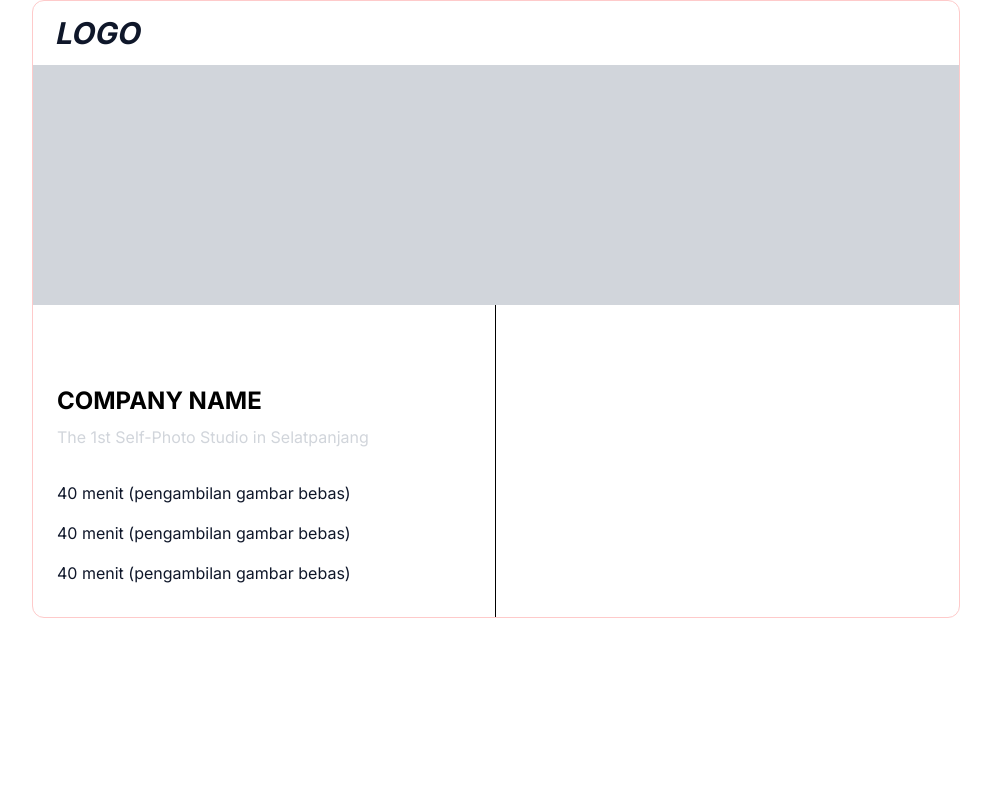
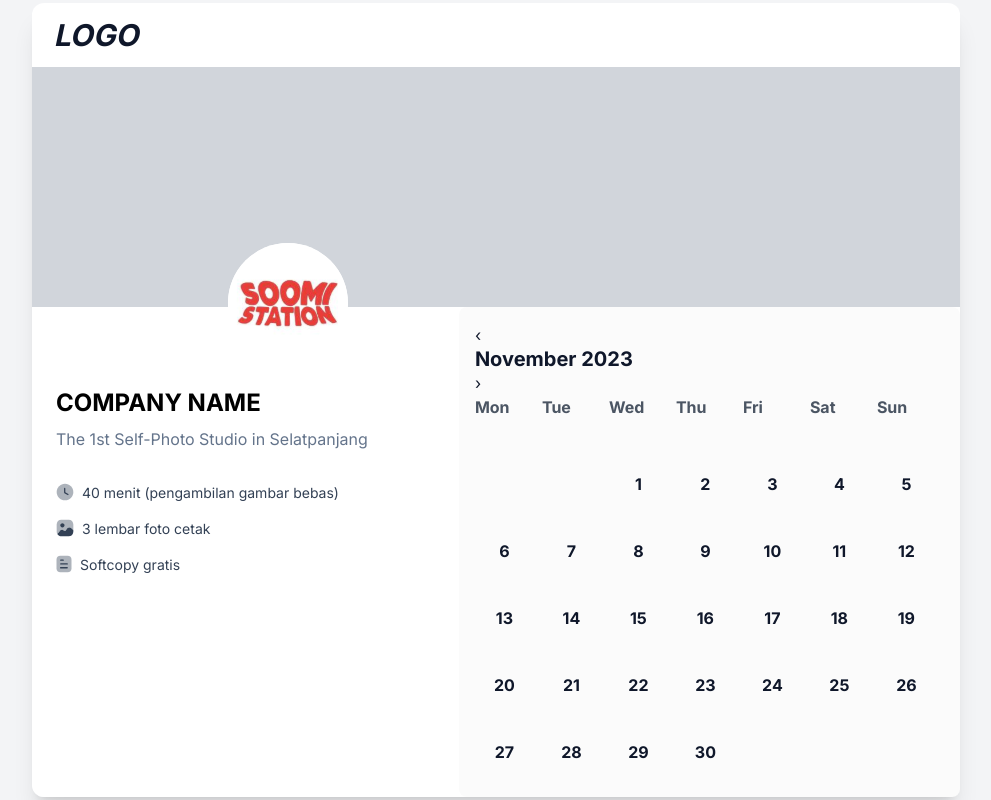
Before and after one commit to crendyyy/Photobox, a React (Vite) app: page / in a window 1280 px wide. Shown: the whole page, without its empty margins (144-1135 px from the left). Built offline with nearby package versions, Linux system fonts and the light colour scheme.

Commit message:
Create Calendar components

```diff
--- a/package.json
+++ b/package.json
@@ -12,6 +12,7 @@
   "dependencies": {
     "framer-motion": "^10.16.5",
     "react": "^18.2.0",
+    "react-calendar": "^4.6.1",
     "react-dom": "^18.2.0"
   },
   "devDependencies": {
--- a/src/App.jsx
+++ b/src/App.jsx
@@ -1,17 +1,23 @@
 import React from 'react'
+import Calendar from 'react-calendar'
 import Banner from './compenents/Layout/Banner'
 import Deskripsi from './compenents/Layout/Deskripsi'
+
+import './Styles/react-calendar.css'
 
 const app = () => {
   return (
     <>
-      <div className='flex justify-center'>
-        <div className='w-[928px] border border-solid border-red-200 rounded-xl'>
-          <div className='flex w-[928px] h-16 border border-solid border-none items-center px-6 font '>
-            <h1 className='text-3xl font-black -skew-x-12'>LOGO</h1>
+      <div className='absolute translate-x-[-50%] translate-y-[-50%] flex flex-col items-center shadow-xl top-1/2 left-1/2 border border-none rounded-xl'>
+        <div className='w-[928px] border border-none rounded-xl bg-white'>
+          <div className='flex w-[928px] h-16 border border-none items-center px-6 font '>
+            <h1 className='font-black text-3xl -skew-x-12'>LOGO</h1>
           </div>
           <Banner />
-          <Deskripsi />
+          <div className='flex'>
+            <Deskripsi />
+            <Calendar />
+          </div>
         </div>
       </div>
     </>
--- /dev/null
+++ b/src/Styles/react-calendar.css
@@ -0,0 +1,79 @@
+.react-calendar {
+  border-radius: 8px;
+  overflow: hidden;
+  width: 100%;
+  border-color: #ffffff;
+  padding: 16px;
+  background-color: #fbfbfb;
+}
+
+.react-calendar button {
+  display: flex;
+  justify-content: center;
+  align-items: center;
+  border-radius: 8px;
+  padding: 0;
+}
+
+.react-calendar__navigation {
+  gap: 24px;
+}
+
+.react-calendar__navigation__label {
+  color: black !important;
+  background-color: transparent !important;
+  font-size: 20px;
+  font-weight: 700;
+}
+
+.react-calendar__month-view__days__day--neighboringMonth {
+  opacity: 0;
+  pointer-events: none;
+}
+
+.react-calendar__month-view__weekdays__weekday,
+.react-calendar__month-view__days__day {
+  font-size: 16px;
+  font-weight: 700;
+  max-width: 59px;
+  height: 59px;
+}
+
+.react-calendar__month-view__weekdays__weekday abbr {
+  color: #4b5563;
+  font-size: 16px;
+  text-decoration: none;
+  text-transform: none;
+}
+
+.react-calendar__month-view__days__day.faded {
+  color: #9ca3af;
+}
+
+.react-calendar__navigation__prev2-button,
+.react-calendar__navigation__next2-button {
+  display: none !important;
+}
+
+.react-calendar__month-view__weekdays,
+.react-calendar__month-view__days {
+  gap: 8px;
+}
+
+.react-calendar__month-view__days__day.react-calendar__tile--now:hover {
+  background-color: #e6e6e6;
+}
+
+.react-calendar__tile--active {
+  color: white !important;
+  background-color: #307fe2 !important;
+  pointer-events: none;
+}
+
+.react-calendar__month-view__days__day.react-calendar__tile--active.faded {
+  background-color: #e6e6e6;
+}
+
+.react-calendar__month-view__days__day.react-calendar__tile--active.react-calendar__tile--now:hover {
+  background-color: #307fe2;
+}
--- /dev/null
+++ b/src/assets/Document.jsx
@@ -0,0 +1,27 @@
+import React from "react";
+
+const Document = () => {
+  return (
+    <svg
+      width="16"
+      height="18"
+      viewBox="0 0 16 18"
+      fill="none"
+      xmlns="http://www.w3.org/2000/svg"
+    >
+      <path
+        opacity="0.4"
+        d="M11.4925 0.666748H4.50833C1.975 0.666748 0.5 2.15008 0.5 4.69175V13.3001C0.5 15.8834 1.975 17.3334 4.50833 17.3334H11.4925C14.0667 17.3334 15.5 15.8834 15.5 13.3001V4.69175C15.5 2.15008 14.0667 0.666748 11.4925 0.666748Z"
+        fill="#334155"
+      />
+      <path
+        fillRule="evenodd"
+        clipRule="evenodd"
+        d="M4.7333 4.54175V4.55008C4.37413 4.55008 4.0833 4.84175 4.0833 5.20008C4.0833 5.55842 4.37413 5.85008 4.7333 5.85008H7.22417C7.58333 5.85008 7.875 5.55842 7.875 5.19092C7.875 4.83342 7.58333 4.54175 7.22417 4.54175H4.7333ZM11.2667 9.61673H4.7333C4.37413 9.61673 4.0833 9.32507 4.0833 8.96673C4.0833 8.6084 4.37413 8.3159 4.7333 8.3159H11.2667C11.625 8.3159 11.9167 8.6084 11.9167 8.96673C11.9167 9.32507 11.625 9.61673 11.2667 9.61673ZM11.2667 13.4251H4.7333C4.4833 13.4584 4.24163 13.3334 4.1083 13.1251C3.97497 12.9084 3.97497 12.6334 4.1083 12.4251C4.24163 12.2084 4.4833 12.0917 4.7333 12.1167H11.2667C11.5992 12.1501 11.85 12.4334 11.85 12.7751C11.85 13.1076 11.5992 13.3917 11.2667 13.4251Z"
+        fill="#334155"
+      />
+    </svg>
+  );
+};
+
+export default Document;
--- /dev/null
+++ b/src/assets/Image.jsx
@@ -0,0 +1,29 @@
+import React from "react";
+
+const Image = () => {
+  return (
+    <svg
+      width="18"
+      height="18"
+      viewBox="0 0 18 18"
+      fill="none"
+      xmlns="http://www.w3.org/2000/svg"
+    >
+      <path
+        d="M17.3334 11.252V12.4049C17.3334 12.5962 17.3251 12.7892 17.3084 12.9805C17.0746 15.6131 15.2459 17.3333 12.6073 17.3333H5.39288C4.05688 17.3333 2.92962 16.8997 2.11967 16.1135C1.80237 15.822 1.53517 15.4794 1.32642 15.0867C1.60197 14.7517 1.91092 14.385 2.21152 14.0174C2.72087 13.4075 3.21352 12.805 3.52247 12.4132C3.98173 11.8451 5.19248 10.3496 6.87084 11.0515C7.21319 11.1935 7.51383 11.394 7.78933 11.5695C8.46567 12.0205 8.74958 12.1542 9.22558 11.8953C9.75158 11.6112 10.0939 11.0515 10.453 10.4666C10.6451 10.1566 10.8371 9.85671 11.0458 9.58104C11.956 8.39463 13.3588 8.07713 14.5278 8.77896C15.1123 9.12988 15.6133 9.57263 16.0809 10.023C16.1812 10.1232 16.2813 10.216 16.3732 10.3079C16.4984 10.4332 16.9159 10.851 17.3334 11.252Z"
+        fill="#334155"
+      />
+      <path
+        opacity="0.4"
+        d="M12.6157 0.666748H5.39286C2.56221 0.666748 0.666748 2.64681 0.666748 5.59517V12.4051C0.666748 13.4319 0.900548 14.3434 1.3264 15.0869C1.60195 14.7519 1.91091 14.3851 2.21151 14.0167C2.72086 13.4076 3.21351 12.8052 3.52246 12.4134C3.98171 11.8453 5.19246 10.3498 6.87082 11.0516C7.21317 11.1936 7.51375 11.3941 7.78933 11.5696C8.46566 12.0207 8.74958 12.1544 9.2255 11.8946C9.75158 11.6114 10.0939 11.0516 10.453 10.466C10.645 10.1568 10.8371 9.8569 11.0458 9.58123C11.956 8.39481 13.3588 8.07731 14.5278 8.77915C15.1123 9.13006 15.6133 9.57281 16.0809 10.0231C16.1811 10.1234 16.2813 10.2161 16.3732 10.3081C16.4984 10.4326 16.9159 10.8502 17.3334 11.2521V5.59517C17.3334 2.64681 15.438 0.666748 12.6157 0.666748Z"
+        fill="#334155"
+      />
+      <path
+        d="M8.54548 6.33065C8.54548 7.5045 7.56773 8.482 6.39452 8.482C5.22218 8.482 4.24438 7.5045 4.24438 6.33065C4.24438 5.15765 5.22218 4.17932 6.39452 4.17932C7.56773 4.17932 8.54548 5.15765 8.54548 6.33065Z"
+        fill="#334155"
+      />
+    </svg>
+  );
+};
+
+export default Image;
--- /dev/null
+++ b/src/assets/Time.jsx
@@ -0,0 +1,25 @@
+import React from "react";
+
+const TimeCircle = () => {
+  return (
+    <svg
+      width="18"
+      height="18"
+      viewBox="0 0 18 18"
+      fill="none"
+      xmlns="http://www.w3.org/2000/svg"
+    >
+      <path
+        opacity="0.4"
+        d="M17.3332 8.99996C17.3332 13.6033 13.6023 17.3333 8.99984 17.3333C4.39734 17.3333 0.666504 13.6033 0.666504 8.99996C0.666504 4.39829 4.39734 0.666626 8.99984 0.666626C13.6023 0.666626 17.3332 4.39829 17.3332 8.99996Z"
+        fill="#334155"
+      />
+      <path
+        d="M11.9779 12.1787C11.8687 12.1787 11.7587 12.1504 11.6579 12.0912L8.3862 10.1396C8.19786 10.0262 8.08203 9.82207 8.08203 9.60207V5.39624C8.08203 5.05124 8.36203 4.77124 8.70703 4.77124C9.05203 4.77124 9.33203 5.05124 9.33203 5.39624V9.24707L12.2987 11.0162C12.5945 11.1937 12.692 11.5771 12.5154 11.8737C12.3979 12.0696 12.1904 12.1787 11.9779 12.1787Z"
+        fill="#334155"
+      />
+    </svg>
+  );
+};
+
+export default TimeCircle;
--- a/src/compenents/Layout/Deskripsi.jsx
+++ b/src/compenents/Layout/Deskripsi.jsx
@@ -1,20 +1,33 @@
 import React from "react";
+import TimeCircle from "../../assets/Time";
+import Document from "../../assets/Document";
+import Image from "../../assets/Image";
+import Logo from "../../assets/Logo.svg";
 
 const Deskripsi = () => {
   return (
-    <div className="w-1/2 border-r border-solid border-black">
+    <div className="w-[46%] border border-none">
+      <div className="w-[120px] h-[120px] border border-none rounded-full bg-white flex absolute translate-x-[163.3%] translate-y-[-53.3%]">
+        <img src={Logo} alt="Logo" />
+      </div>
       <div className="flex justify-center pt-20 px-6 pb-8">
         <div className="flex justify-start flex-col w-[416px] gap-8">
-          <div>
-            <h1 className="text-2xl font-bold text-black mb-2">COMPANY NAME</h1>
-            <p className="text-base text-gray-300">
+          <div className="flex flex-col gap-2">
+            <h1 className="text-2xl font-bold text-black">COMPANY NAME</h1>
+            <p className="text-base text-slate-500">
               The 1st Self-Photo Studio in Selatpanjang
             </p>
           </div>
           <div className="gap-4 flex flex-col">
-            <p>40 menit (pengambilan gambar bebas)</p>
-            <p>40 menit (pengambilan gambar bebas)</p>
-            <p>40 menit (pengambilan gambar bebas)</p>
+            <p className="flex text-sm text text-slate-700 gap-2">
+              <TimeCircle /> 40 menit (pengambilan gambar bebas)
+            </p>
+            <p className="flex text-sm text text-slate-700 gap-2">
+              <Image /> 3 lembar foto cetak
+            </p>
+            <p className="flex text-sm text text-slate-700 gap-2">
+              <Document /> Softcopy gratis
+            </p>
           </div>
         </div>
       </div>
--- a/src/index.css
+++ b/src/index.css
@@ -27,3 +27,8 @@
   font-family: Inter, sans-serif;
   color: #0f172a;
 }
+body {
+  font-size: 16px;
+  background: #f3f4f6;
+  line-height: 1.5em;
+}
```
Also changed, not shown: src/assets/Logo.svg (added), src/hooks/useCalendar.jsx (added), 1 other file (tests, documents, lock files or other folders).
